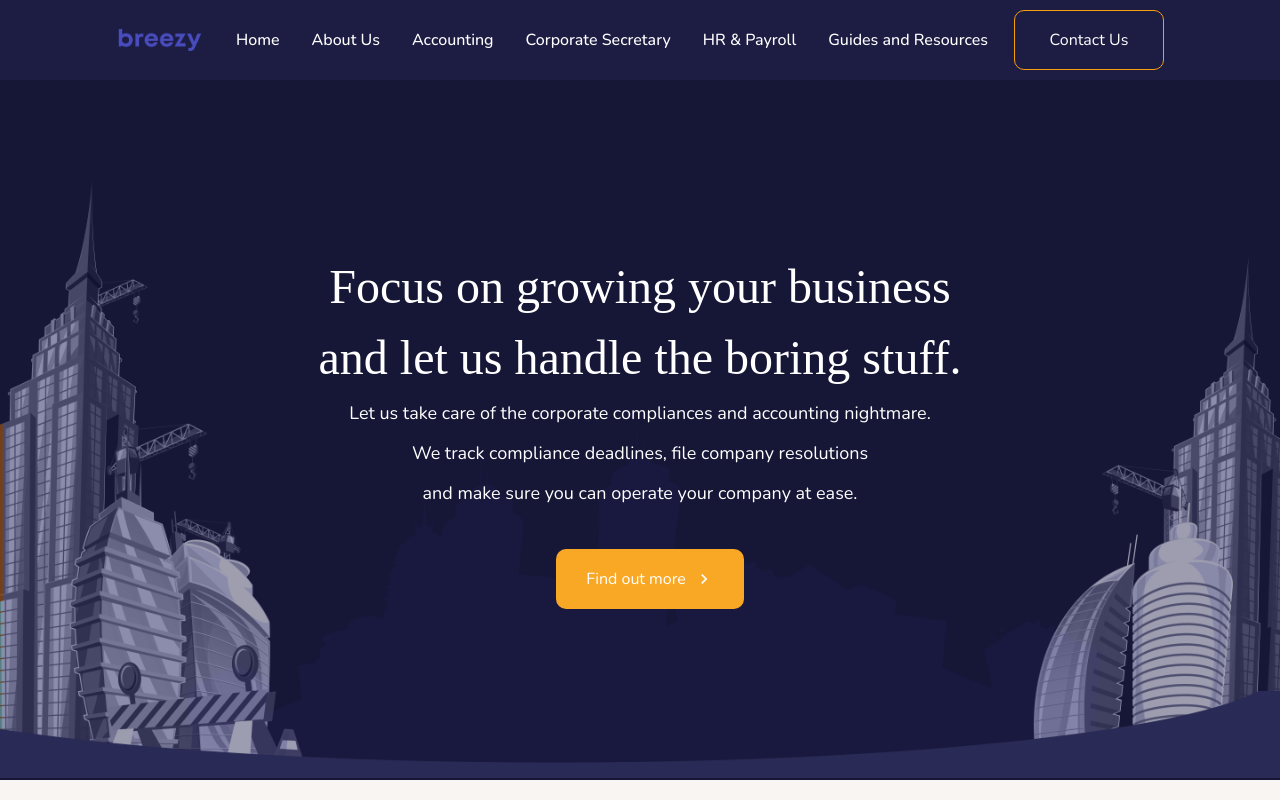
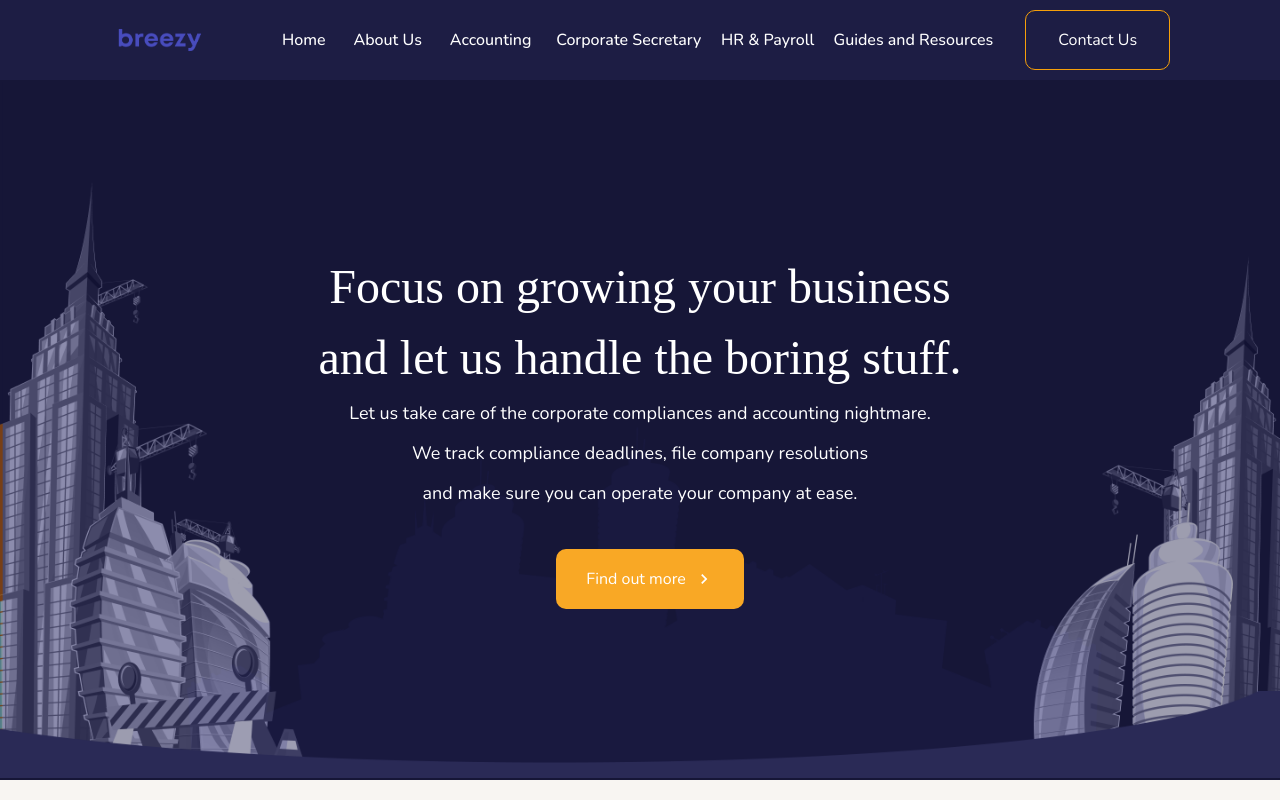
Before and after one commit to gwajoon/breezy-website, a React (Create React App) app: page / in a window 1280 px wide. Shown: the top 800 px of the page. Built offline with nearby package versions, Linux system fonts and the light colour scheme.

Commit message:
navbar changes

```diff
--- a/src/components/Navigation/HomeNavbar/NavbarElements.js
+++ b/src/components/Navigation/HomeNavbar/NavbarElements.js
@@ -11,6 +11,7 @@ export const NavbarContainer = styled.div`
   z-index: 10;
   width: 100%;
   padding: 0 100px;
+  grid-gap: 30px;
 `;
 
 export const NavLogo = styled(LinkRouter)`
@@ -63,6 +64,7 @@ export const NavLinks = styled(LinkScroll)`
   text-decoration: none;
   padding: 0 1rem;
   height: 100%;
+  width: 100%;
   cursor: pointer;
   font-family: Nunito;
   font-weight: 600;
@@ -76,9 +78,11 @@ export const NavRouter = styled(LinkRouter)`
   color: #fff;
   display: flex;
   align-items: center;
+  justify-content: center;
   text-decoration: none;
-  padding: 0 1rem;
+  margin: 0 16px;
   height: 100%;
+  width: 100%;
   cursor: pointer;
   font-family: Nunito;
   font-weight: 500;
```
